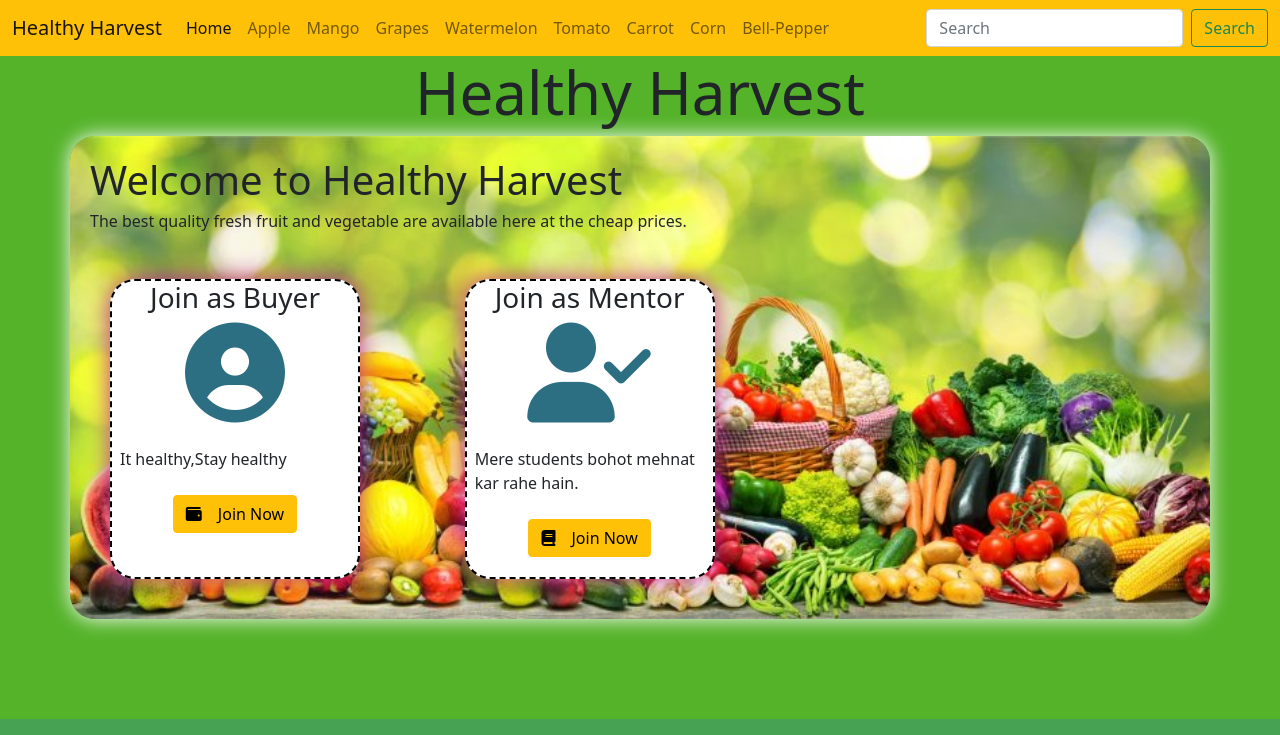
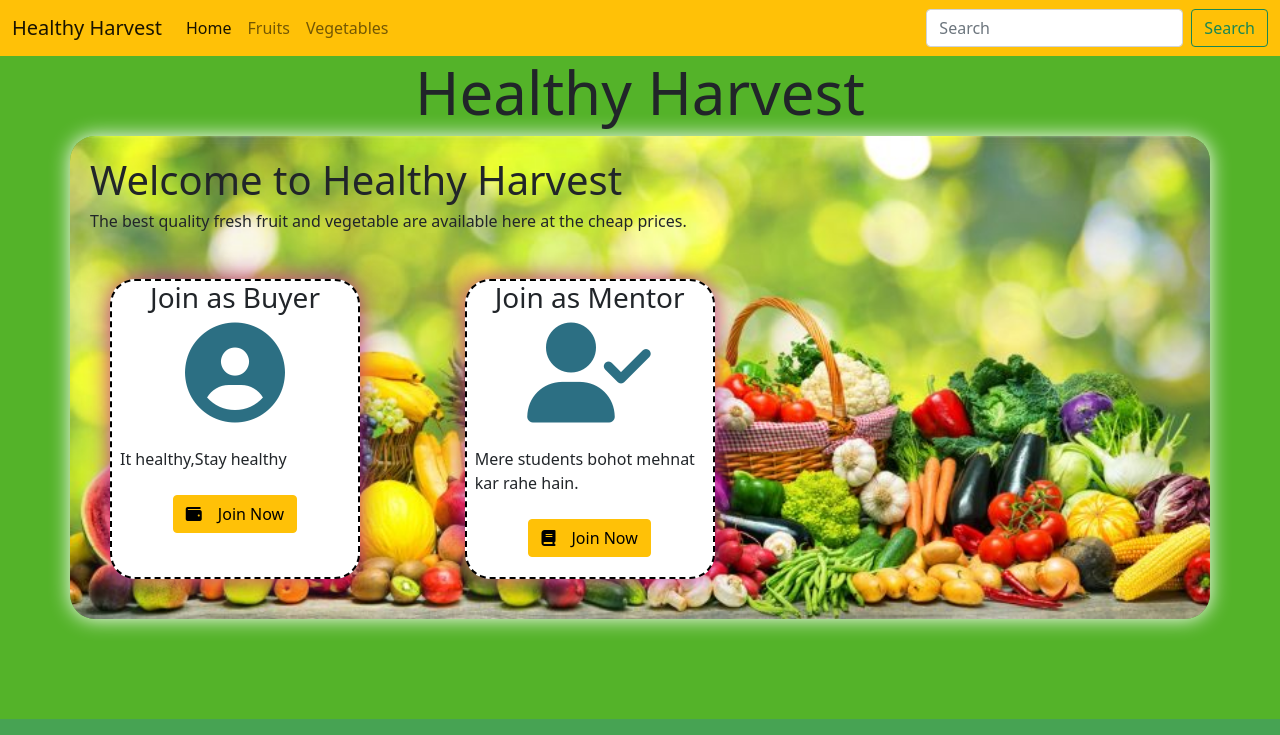
Before and after one commit to achaltelmasre/Healthy_Harvest, a plain HTML site: page index.html in a window 1280 px wide. Shown: the top 735 px of the page. Drawn offline with nearby package versions, Linux system fonts and the light colour scheme.

Commit message:
update novbar

```diff
--- a/index.html
+++ b/index.html
@@ -14,7 +14,7 @@
   <title>Healthy Harvest</title>
 </head>
 <body>
-  <nav class="navbar navbar-expand-lg navbar-light  bg-warning ">
+  <nav class="navbar navbar-expand-lg navbar-light  bg-warning sticky-top ">
     <div class="container-fluid">
       <a class="navbar-brand" href="#">Healthy Harvest</a>
       <button class="navbar-toggler" type="button" data-bs-toggle="collapse" data-bs-target="#navbarSupportedContent" aria-controls="navbarSupportedContent" aria-expanded="false" aria-label="Toggle navigation">
@@ -26,28 +26,10 @@
             <a class="nav-link active" aria-current="page" href="#home">Home</a>
           </li>
           <li class="nav-item">
-            <a class="nav-link" href="#apple">Apple</a>
+            <a class="nav-link" href="#fruit">Fruits</a>
           </li>
           <li class="nav-item">
-            <a class="nav-link" href="#mango">Mango</a>
-          </li>
-          <li class="nav-item">
-            <a class="nav-link" href="#grapes">Grapes</a>
-          </li>
-          <li class="nav-item">
-            <a class="nav-link" href="#watermelon">Watermelon</a>
-          </li>
-          <li class="nav-item">
-            <a class="nav-link" href="#tomato">Tomato</a>
-          </li>
-          <li class="nav-item">
-            <a class="nav-link" href="#carrot">Carrot</a>
-          </li>
-          <li class="nav-item">
-            <a class="nav-link" href="#corn">Corn</a>
-          </li>
-          <li class="nav-item">
-            <a class="nav-link" href="#bell-pepper">Bell-Pepper</a>
+            <a class="nav-link" href="#vegetable">Vegetables</a>
           </li>
 
         </ul>
@@ -124,8 +106,8 @@
 
     <div class="row" >
 
-      <h1 class="text-center display-3"><img class=" basket"src="./assets/img/fruit-basket.jpg" ><b>FRUITS</b></h1>
-      <div class="col-md-3" id="apple">
+      <h1 class="text-center display-3"><img class=" basket"src="./assets/img/fruit-basket.jpg" id="fruit"><b>FRUITS</b></h1>
+      <div class="col-md-3" >
         <div class="product-card shadow-lg">
           <img src="./assets/img/apple.png" alt="apple" class="mx-auto d-block"/>
           <h2>Apple  (सफरचंद)</h2>
@@ -146,7 +128,7 @@
 
         </div>
       </div>
-      <div class="col-md-3" id="mango">
+      <div class="col-md-3" >
         <div class="product-card shadow-lg">
           <img src="./assets/img/mango.png" alt="mango" class="mx-auto d-block"/>
           <h2>mango  (आंबा)</h2>
@@ -167,7 +149,7 @@
 
         </div>
       </div>
-      <div class="col-md-3" id="grapes">
+      <div class="col-md-3">
         <div class="product-card shadow-lg">
           <img src="./assets/img/grapes.png" alt="grapes" class="mx-auto d-block"/>
           <h2>Grapes  (राक्षे) </h2>
@@ -188,7 +170,7 @@
 
         </div>
       </div>
-      <div class="col-md-3" id="watermelon">
+      <div class="col-md-3">
         <div class="product-card shadow-lg">
           <img src="./assets/img/watermelon.png" alt="watermelon" class="mx-auto d-block"/>
           <h2>Watermelon  (टरबूज)</h2>
@@ -214,8 +196,8 @@
     <br/><br/>
     <div class="row" >
 
-      <h1 class="text-center display-3"><img class=" basket"src="./assets/img/veg-basket.jpg" ><b>VEGETABLES</b></h1>
-      <div class="col-md-3" id="tomato">
+      <h1 class="text-center display-3"><img class=" basket"src="./assets/img/veg-basket.jpg " id="vegetable" ><b>VEGETABLES</b></h1>
+      <div class="col-md-3" >
         <div class="product-card shadow-lg">
           <img src="./assets/img/tomato.png" alt="tomato" class="mx-auto d-block"/>
           <h2>Tomato  ( टोमॅटो )</h2>
@@ -236,7 +218,7 @@
 
         </div>
       </div>
-      <div class="col-md-3" id="carrot">
+      <div class="col-md-3" >
         <div class="product-card shadow-lg">
           <img src="./assets/img/carrot.png" alt="carbohydrates" class="mx-auto d-block"/>
           <h2>Carrot ( गाजर )</h2>
@@ -258,7 +240,7 @@
 
         </div>
       </div>
-      <div class="col-md-3" id="corn">
+      <div class="col-md-3" >
         <div class="product-card shadow-lg">
           <img src="./assets/img/corn.png" alt="corn" class="mx-auto d-block"/>
           <h2>Corn  (मक्का) </h2>
@@ -279,7 +261,7 @@
 
         </div>
       </div>
-      <div class="col-md-3" id="bell-pepper">
+      <div class="col-md-3" >
         <div class="product-card shadow-lg">
           <img src="./assets/img/bell-pepper.png" alt="bell-pepper" class="mx-auto d-block"/>
           <h2>Bell-Pepper  (भोपळी मिरची)</h2>
```
